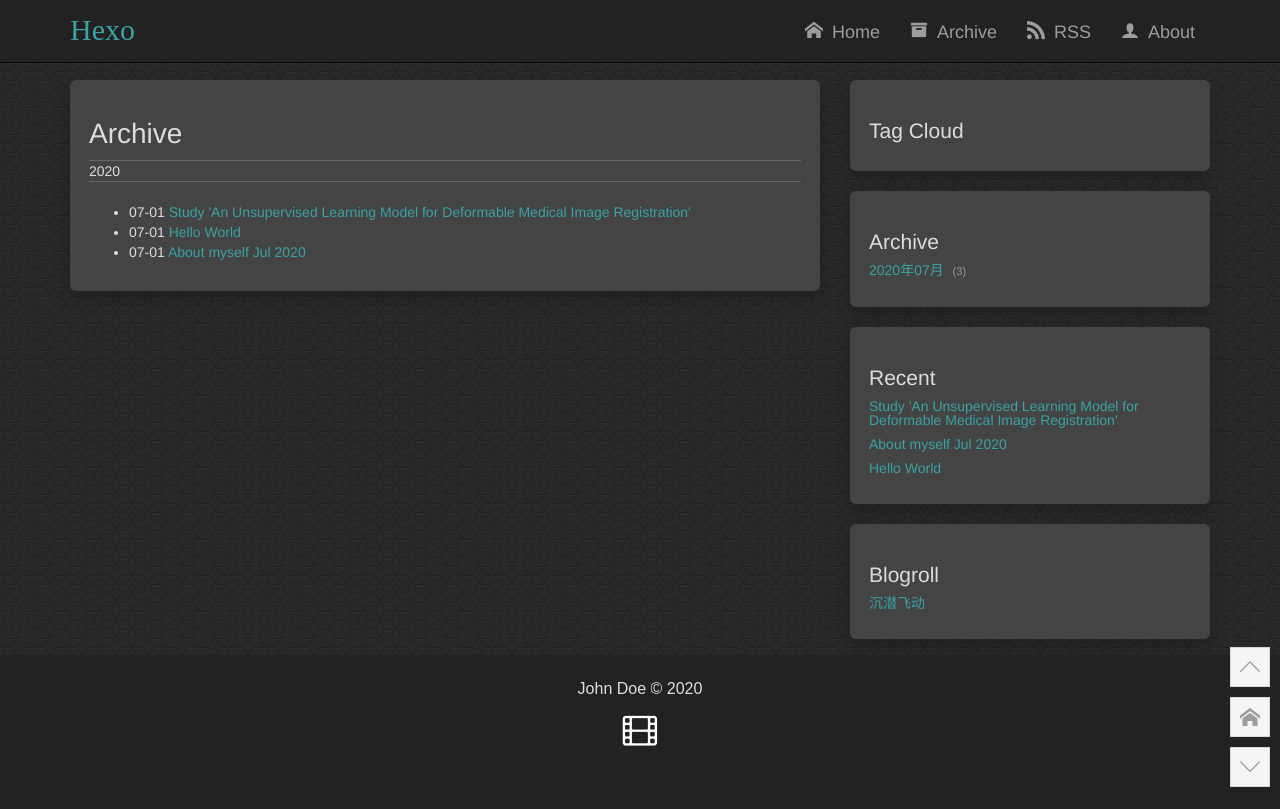
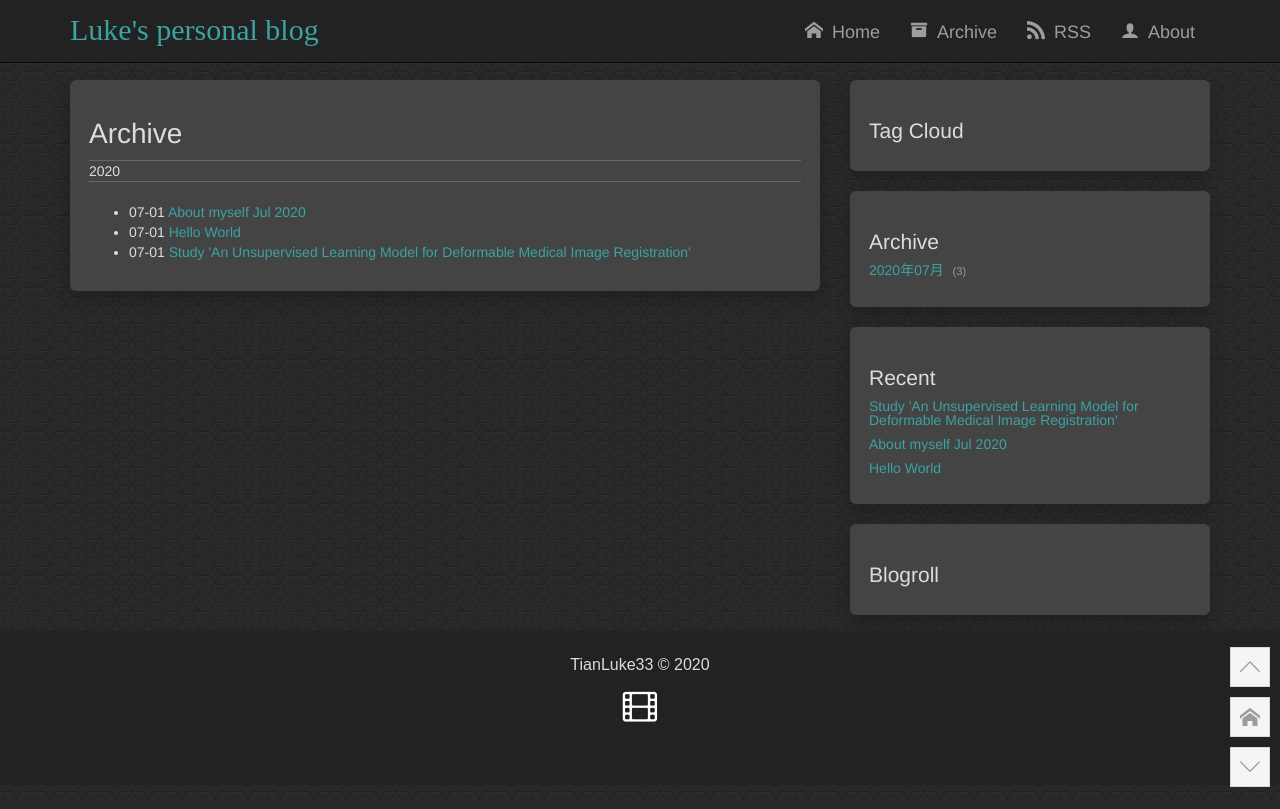
Before and after one commit to TianLuke33/TianLuke33.github.io, a plain HTML site: page archives/index.html in a window 1280 px wide. Drawn offline with nearby package versions, Linux system fonts and the light colour scheme; some packages are replaced by stand-ins of ours; files that its build step writes are made by us from their sources; a script that the page names is missing; files whose address does not match are found by name.

Commit message:
Site updated: 2020-07-01 21:28:07

```diff
--- a/archives/index.html
+++ b/archives/index.html
@@ -7,17 +7,17 @@
 <meta http-equiv="Cache-Control" content="no-siteapp"/>
 <meta name="viewport" content="width=device-width, initial-scale=1.0">
 
-<title>Hexo|</title>
+<title>Luke&#39;s personal blog|</title>
 <meta property="og:type" content="website">
-<meta property="og:title" content="Hexo">
+<meta property="og:title" content="Luke&#39;s personal blog">
 <meta property="og:url" content="http://yoursite.com/archives/index.html">
-<meta property="og:site_name" content="Hexo">
+<meta property="og:site_name" content="Luke&#39;s personal blog">
 <meta property="og:locale" content="en_US">
-<meta property="article:author" content="John Doe">
+<meta property="article:author" content="TianLuke33">
 <meta name="twitter:card" content="summary">
 
 
-<meta name="author" content="John Doe,undefined">
+<meta name="author" content="TianLuke33,undefined">
 
 
 <link rel="shortcut icon" href="/favicon.png" type="image/x-icon"/>
@@ -51,7 +51,7 @@
                 <span class="icon-bar"></span>
             </button>
 
-            <a class="navbar-brand" href="/.">Hexo</a>
+            <a class="navbar-brand" href="/.">Luke&#39;s personal blog</a>
         </div>
         <div class="collapse navbar-collapse">
             <ul class="nav navbar-nav">
@@ -87,13 +87,13 @@
             <ul class="posts">
 
                 <li>07-01 <a
-                            href="/2020/07/01/Study-An-Unsupervised-Learning-Model-for-Deformable-Medical-Image-Registration/">Study 'An Unsupervised Learning Model for Deformable Medical Image Registration'</a></li>
+                            href="/2020/07/01/About-myself/">About myself Jul 2020</a></li>
 
                 <li>07-01 <a
                             href="/2020/07/01/hello-world/">Hello World</a></li>
 
                 <li>07-01 <a
-                            href="/2020/07/01/About-myself/">About myself Jul 2020</a></li>
+                            href="/2020/07/01/Study-An-Unsupervised-Learning-Model-for-Deformable-Medical-Image-Registration/">Study 'An Unsupervised Learning Model for Deformable Medical Image Registration'</a></li>
 
             </ul>
 
@@ -129,7 +129,7 @@
         <h2>Blogroll</h2>
         <ul>
 
-            <li><a class="links-list-link" href="http://www.howardliu.com/" title="沉潜飞动" target='_blank'>沉潜飞动</a></li>
+            <li><a class="links-list-link" href="" title="" target='_blank'></a></li>
 
         </ul>
     </div>
@@ -149,7 +149,7 @@
     <footer id="footer" class="footer-distributed" style="background-color: #222222;">
     <div class="container">
         <div class="footer">
-            <p>John Doe &copy; 2020</p>
+            <p>TianLuke33 &copy; 2020</p>
             <ul class="social-media">
 
 
```
Also changed, not shown: archives/2020/07/index.html (+8 -8 lines), archives/2020/index.html (+10 -10 lines), index.html (+8 -8 lines).
